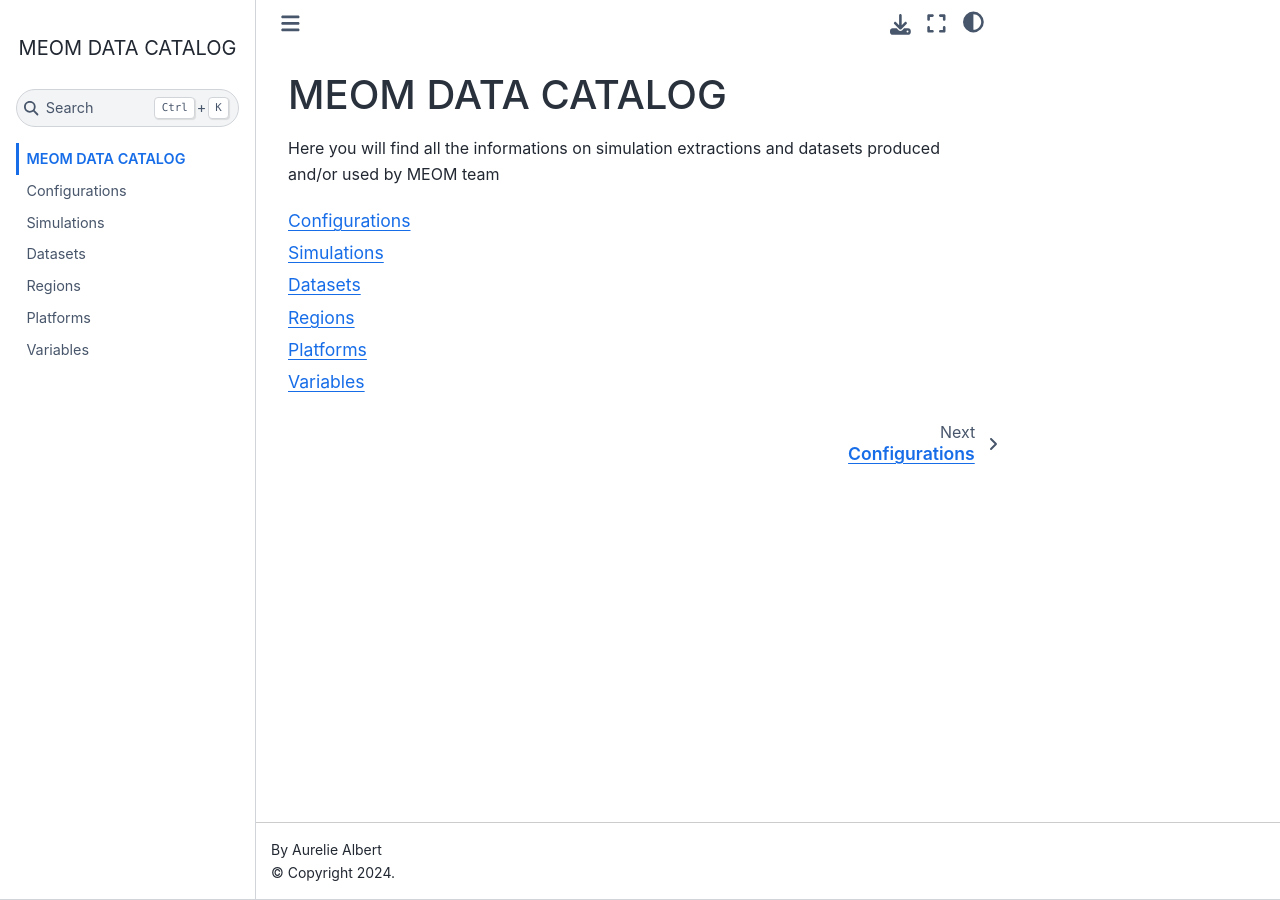
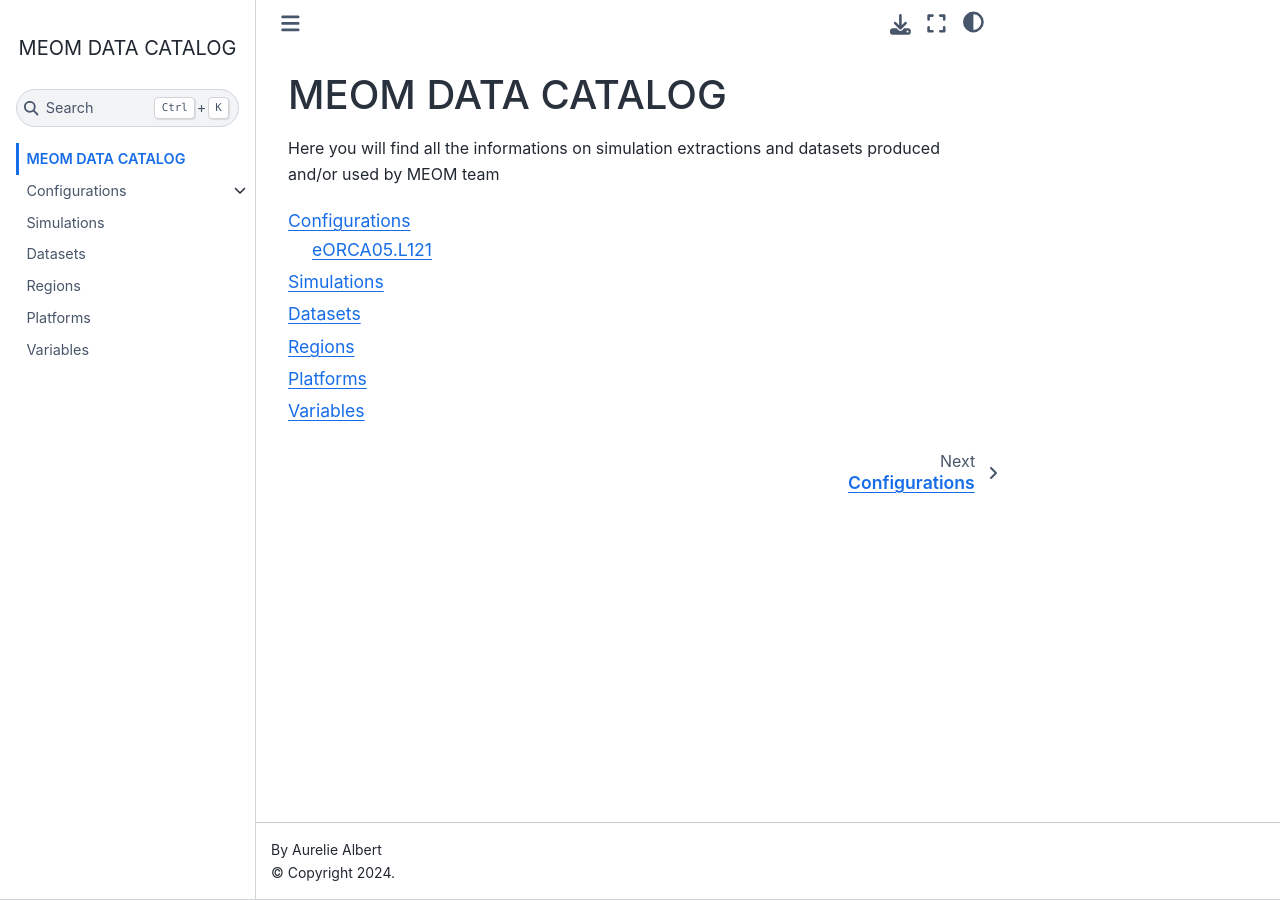
Before and after one commit to meom-group/demo-jupyterbook, a Jupyter Book: the page built from index.md, in a window 1280 px wide. Built offline with Jupyter Book 1.0.4 settings and Sphinx 7.4.7 and the Sphinx Book theme 1.1.4, drawn with Linux system fonts in a browser that asks for light colours.

Commit message:
Update _toc.yml

```diff
--- a/_toc.yml
+++ b/_toc.yml
@@ -2,6 +2,8 @@ format: jb-book
 root: index
 chapters:
 - file: configurations
+  sections:
+    - file: configurations/eORCA05.L121
 - file: simulations
 - file: datasets
 - file: regions
```
